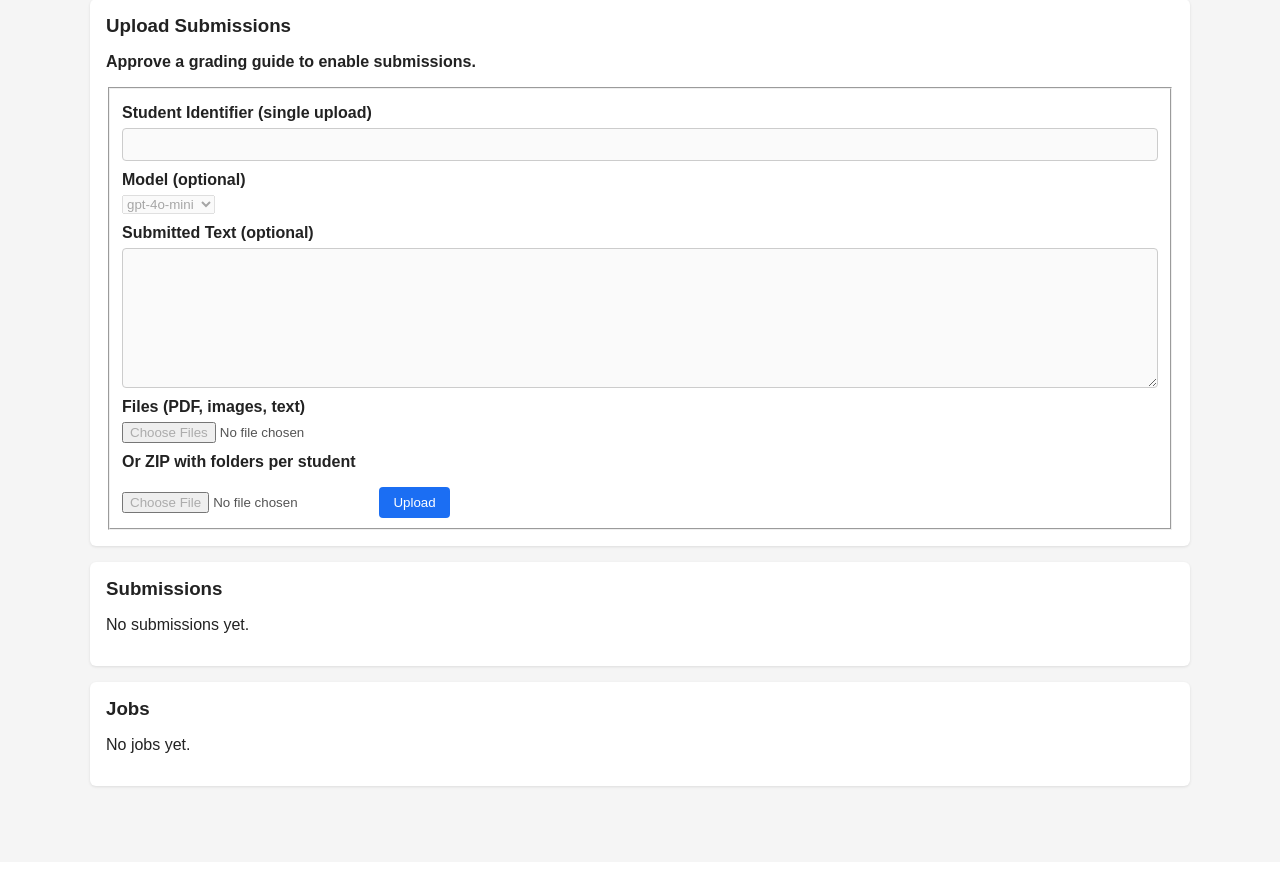
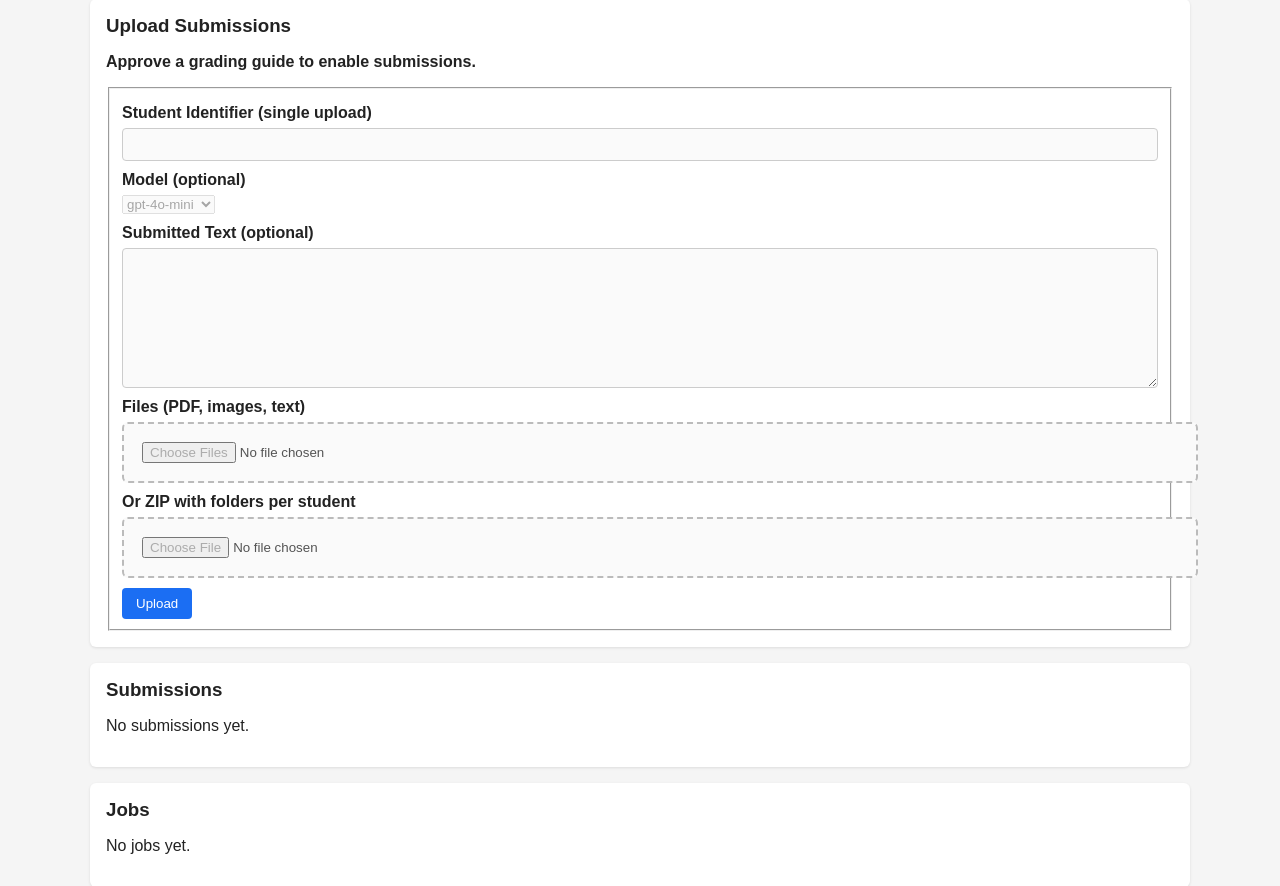
Before and after one commit to ampapacek/SAGE, a Flask app: template templates/assignment_detail.html in a window 1280 px wide. Shown: the part 1025-1911 px from the top of the page. Before the commit the page ends 1814 px from the top, so only its background shows below. Run offline with Flask 3, Linux system fonts and the light colour scheme; the template is opened without the code that fills it, so the values that code supplies are empty.

Commit message:
Enlarge file upload input with hover styling

```diff
--- a/templates/assignment_detail.html
+++ b/templates/assignment_detail.html
@@ -162,9 +162,9 @@
       <label for="submitted_text">Submitted Text (optional)</label>
       <textarea id="submitted_text" name="submitted_text"></textarea>
       <label for="files">Files (PDF, images, text)</label>
-      <input type="file" id="files" name="files" multiple />
+      <input type="file" id="files" name="files" multiple class="file-input" />
       <label for="zip_file">Or ZIP with folders per student</label>
-      <input type="file" id="zip_file" name="zip_file" accept=".zip" />
+      <input type="file" id="zip_file" name="zip_file" accept=".zip" class="file-input" />
       <button type="submit">Upload</button>
       </fieldset>
     </form>
--- a/templates/base.html
+++ b/templates/base.html
@@ -24,6 +24,8 @@
       button { margin-top: 10px; padding: 8px 14px; border: none; background: #1b6ef3; color: #fff; border-radius: 4px; cursor: pointer; }
       button.secondary { background: #555; }
       button.danger { background: #b00020; }
+      .file-input { width: 100%; max-width: 1040px; padding: 18px; border: 2px dashed #bbb; border-radius: 6px; background: #fafafa; cursor: pointer; transition: border-color 0.15s ease, background-color 0.15s ease; }
+      .file-input:hover { border-color: #1b6ef3; background: #f0f6ff; }
       table { width: 100%; border-collapse: collapse; }
       th, td { text-align: left; padding: 8px; border-bottom: 1px solid #eee; }
       .flash { background: #fff6cc; padding: 10px; border: 1px solid #e5d58c; border-radius: 4px; margin-bottom: 16px; }
```
